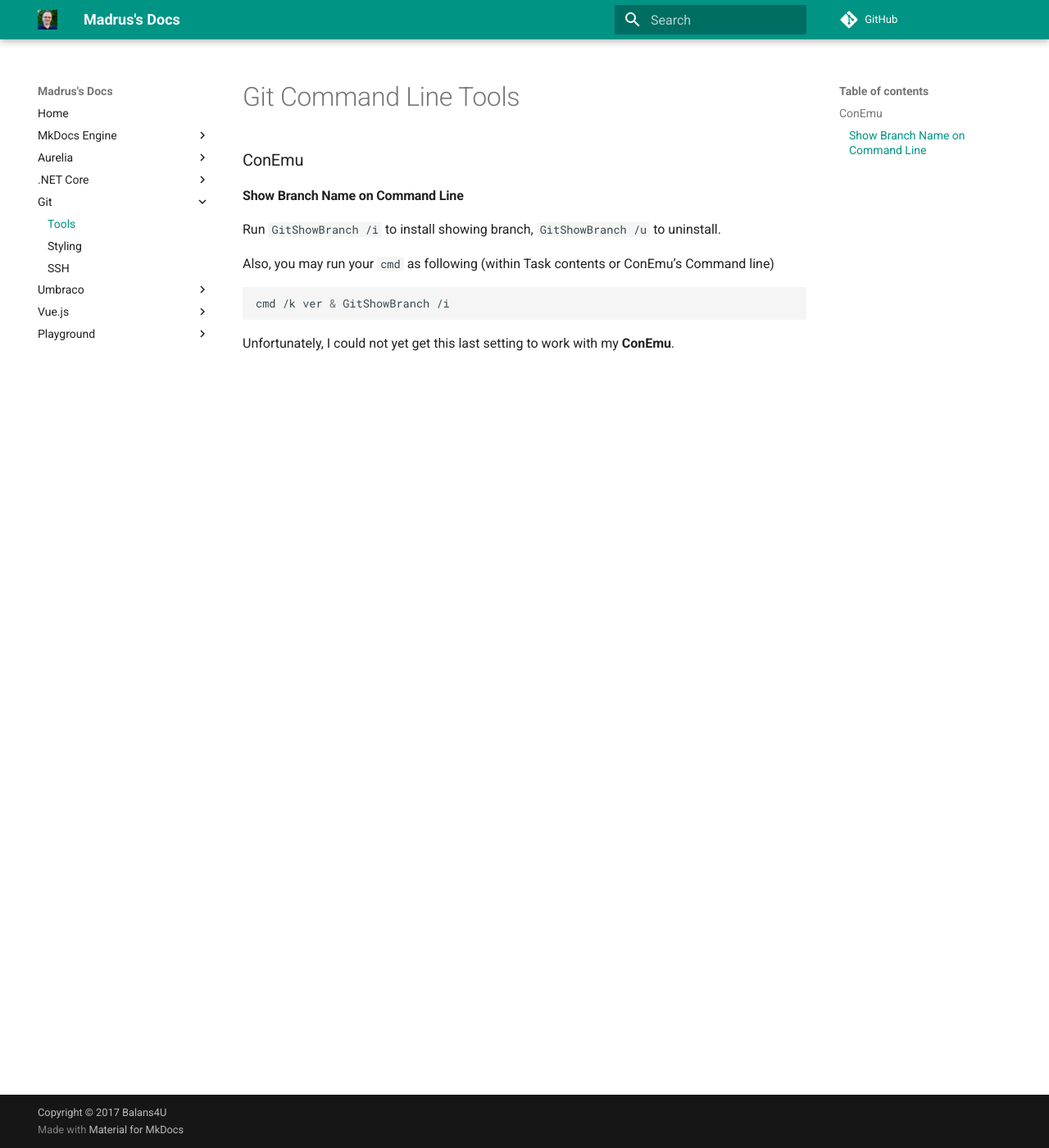
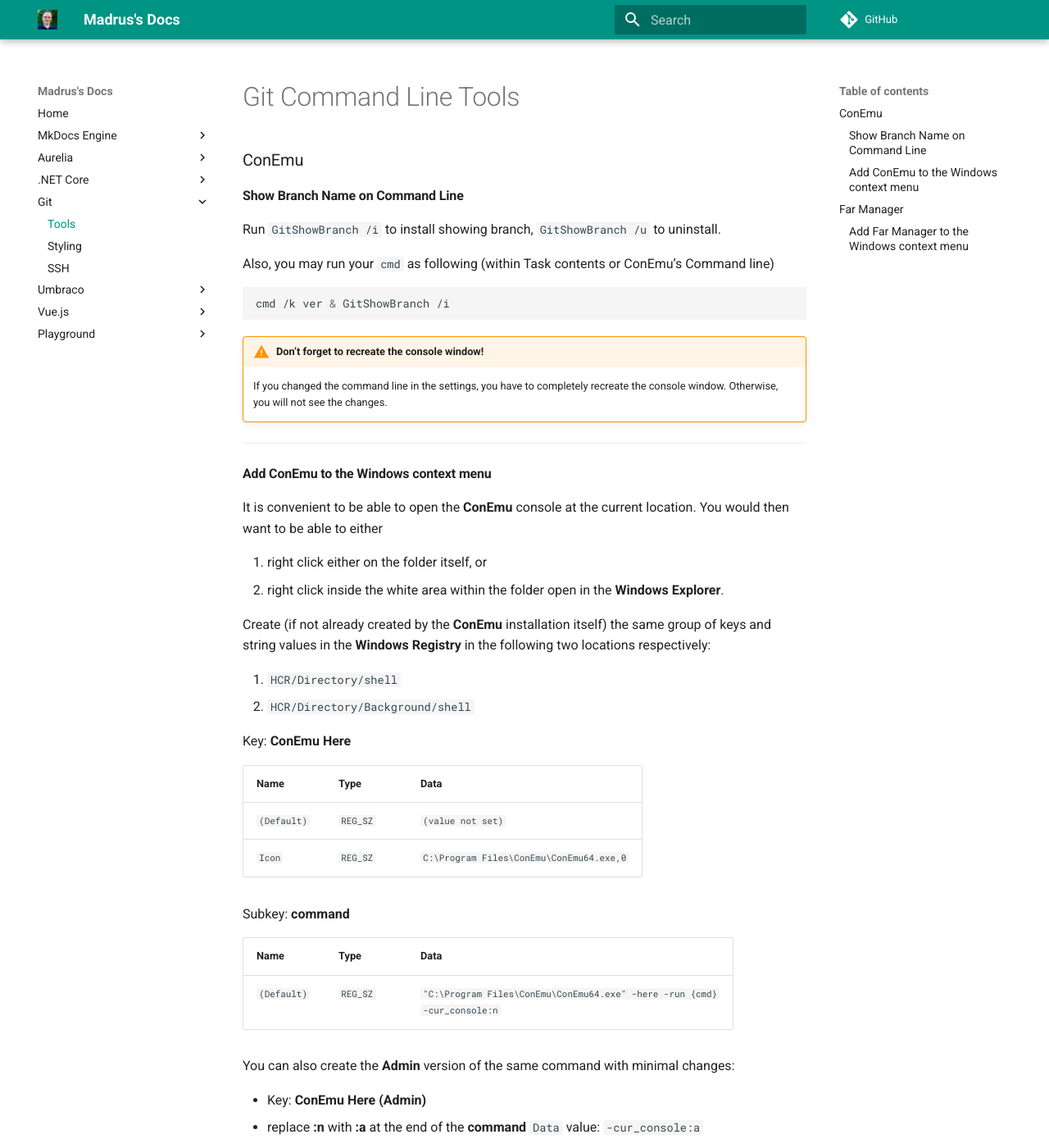
Before and after one commit to madrus/mdocs, an MkDocs documentation site: the page built from docs/git/tools.md, in a window 1280 px wide and 1400 px high. Shown: the whole window at 82% size. Built offline with MkDocs 1.6.1 and Material for MkDocs 9.7.7, drawn with Linux system fonts in a browser that asks for light colours; comment, search, counter and statistics services are not loaded; old or Windows-style settings are respelled for this version of MkDocs; some of the changed text lies outside the part shown.

Commit message:
added how to add conemu and far manager to the windows context menu

````diff
--- a/docs/git/tools.md
+++ b/docs/git/tools.md
@@ -12,4 +12,73 @@ Also, you may run your `cmd` as following (within Task contents or ConEmu's Comm
 cmd /k ver & GitShowBranch /i
 ```
 
-Unfortunately, I could not yet get this last setting to work with my __ConEmu__.
+!!! warning "Don't forget to recreate the console window!"
+
+    If you changed the command line in the settings, you have to completely recreate the console window. Otherwise, you will not see the changes.
+
+---
+
+#### Add ConEmu to the Windows context menu
+
+It is convenient to be able to open the __ConEmu__ console at the current location. You would then want to be able to either
+
+1. right click either on the folder itself, or
+2. right click inside the white area within the folder open in the __Windows Explorer__.
+
+Create (if not already created by the __ConEmu__ installation itself) the same group of keys and string values in the __Windows Registry__ in the following two locations respectively:
+
+1. `HCR/Directory/shell`
+2. `HCR/Directory/Background/shell`
+
+Key: __ConEmu Here__
+
+| Name        | Type     | Data                                     |
+| :---------- | :------- | :--------------------------------------- |
+| `(Default)` | `REG_SZ` | `(value not set)`                        |
+| `Icon`      | `REG_SZ` | `C:\Program Files\ConEmu\ConEmu64.exe,0` |
+
+Subkey: __command__
+
+| Name        | Type     | Data                                                                          |
+| :---------- | :------- | :---------------------------------------------------------------------------- |
+| `(Default)` | `REG_SZ` | `"C:\Program Files\ConEmu\ConEmu64.exe" -here -run {cmd}`<br>`-cur_console:n` |
+
+You can also create the __Admin__ version of the same command with minimal changes:
+
+* Key: __ConEmu Here (Admin)__
+* replace __:n__ with __:a__ at the end of the __command__ `Data` value: `-cur_console:a`
+
+!!! note "TODO"
+
+    It would also be nice to be able to open the __ConEmu__ folder from within the __Far Manager__ window.
+
+### Far Manager
+
+#### Add Far Manager to the Windows context menu
+
+It is convenient to be able to open the __Far Manager__ at the current location. You would then want to be able to either
+
+1. right click either on the folder itself, or
+2. right click inside the white area within the folder open in the __Windows Explorer__.
+
+Create or rename (if already created by the __Far Manager__ installation) the same group of keys and string values in the __Windows Registry__ in the following two locations respectively:
+
+1. `HCR/Directory/shell`
+2. `HCR/Directory/Background/shell`
+
+Key: __Far Here__
+
+| Name        | Type     | Data                                     |
+| :---------- | :------- | :--------------------------------------- |
+| `(Default)` | `REG_SZ` | `(value not set)`                        |
+| `Icon`      | `REG_SZ` | `C:\Program Files\Far Manager\Far.exe,0` |
+
+Subkey: __command__
+
+| Name        | Type     | Data                                                             |
+| :---------- | :------- | :--------------------------------------------------------------- |
+| `(Default)` | `REG_SZ` | `"C:\Program Files\Far Manager\Far.exe"` `"%`__X__`" "%`__X__`"` |
+
+!!! danger "Replace X with a number!"
+
+    In the `shell`, replace X with __1__ and in the `Background/shell` with __2__.
````
Also changed, not shown: docs/playground/test.md (+2 -2 lines).
